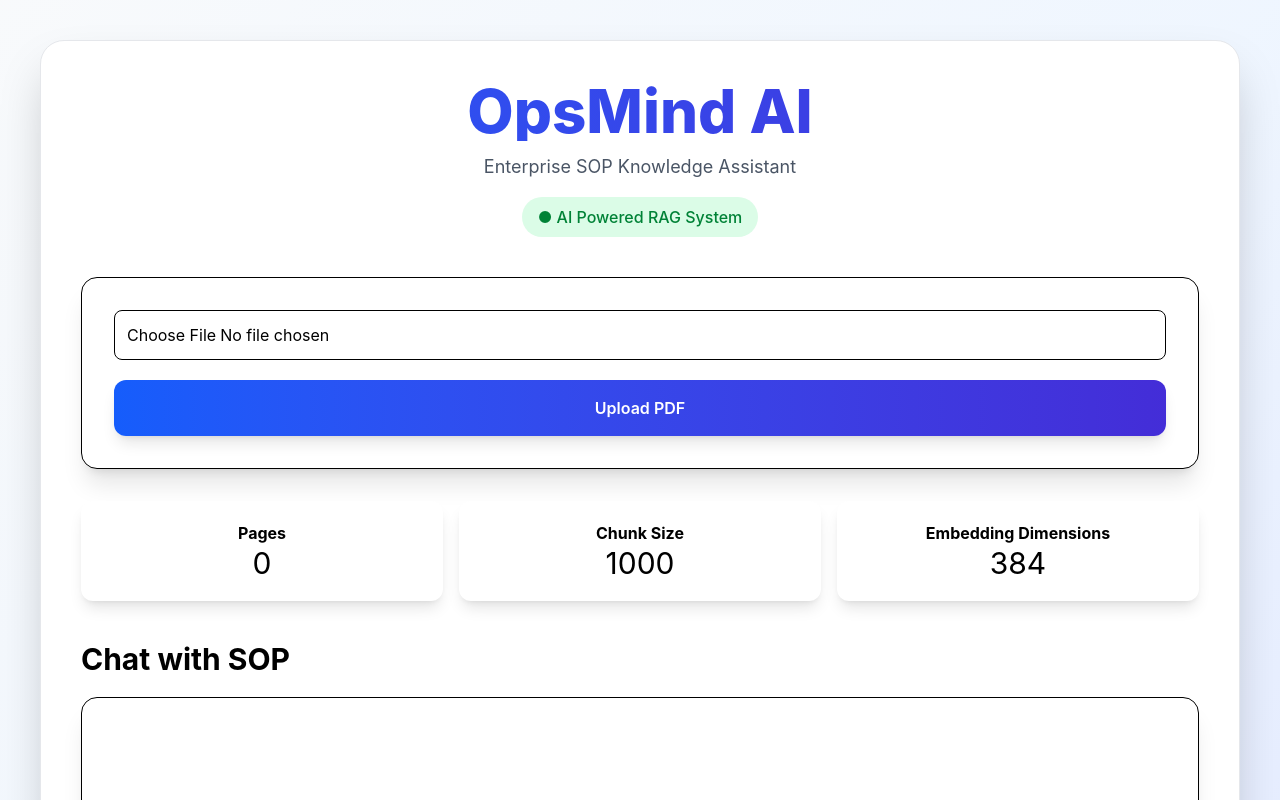
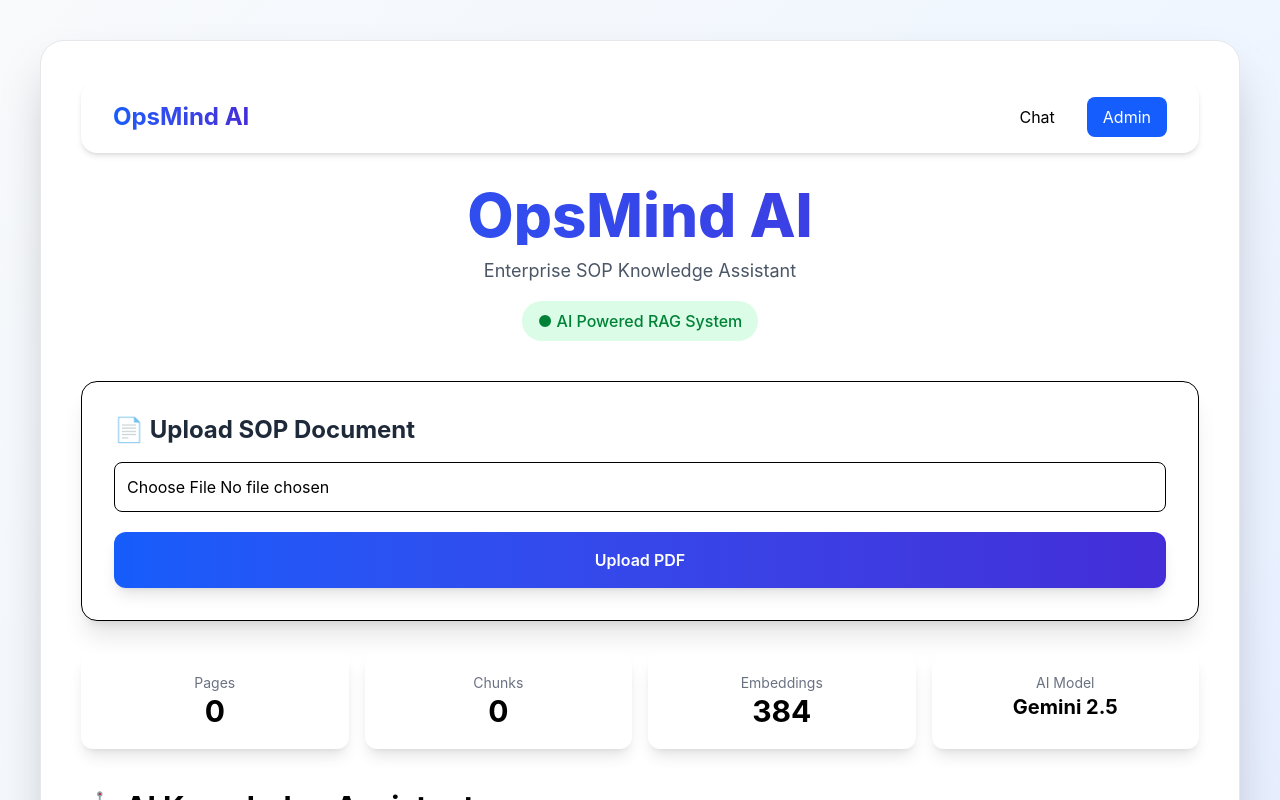
Before and after one commit to KANAND6031/Project2, a React app in the folder frontend/: page / in a window 1280 px wide. Shown: the top 800 px of the page. Built offline with nearby package versions, Linux system fonts and the light colour scheme; the HTML template or start-up script is replaced by a standard one.

Commit message:
Added Navbar

```diff
--- /dev/null
+++ b/frontend/src/components/Navbar.jsx
@@ -0,0 +1,68 @@
+import { Link } from "react-router-dom";
+
+const Navbar = () => {
+
+    return (
+
+        <nav
+            className="
+            bg-white
+            shadow-md
+            rounded-2xl
+            px-8
+            py-4
+            mb-8
+            flex
+            justify-between
+            items-center
+            "
+        >
+
+            <h1
+                className="
+                text-2xl
+                font-bold
+                bg-gradient-to-r
+                from-blue-600
+                to-indigo-700
+                bg-clip-text
+                text-transparent
+                "
+            >
+                OpsMind AI
+            </h1>
+
+            <div className="flex gap-4">
+
+                <Link
+                    to="/"
+                    className="
+                    px-4
+                    py-2
+                    rounded-lg
+                    hover:bg-gray-100
+                    "
+                >
+                    Chat
+                </Link>
+
+                <Link
+                    to="/admin"
+                    className="
+                    px-4
+                    py-2
+                    rounded-lg
+                    bg-blue-600
+                    text-white
+                    "
+                >
+                    Admin
+                </Link>
+
+            </div>
+
+        </nav>
+    );
+};
+
+export default Navbar;
--- /dev/null
+++ b/frontend/src/components/StatsBar.jsx
@@ -0,0 +1,95 @@
+const StatsBar = ({
+    pages,
+    chunks,
+    dimensions
+}) => {
+
+    return (
+
+        <div
+            className="
+            grid
+            grid-cols-1
+            md:grid-cols-4
+            gap-4
+            my-8
+            "
+        >
+
+            <div
+                className="
+                bg-white
+                shadow-lg
+                rounded-xl
+                p-5
+                text-center
+                "
+            >
+                <p className="text-sm text-gray-500">
+                    Pages
+                </p>
+
+                <h3 className="text-3xl font-bold">
+                    {pages || 0}
+                </h3>
+            </div>
+
+            <div
+                className="
+                bg-white
+                shadow-lg
+                rounded-xl
+                p-5
+                text-center
+                "
+            >
+                <p className="text-sm text-gray-500">
+                    Chunks
+                </p>
+
+                <h3 className="text-3xl font-bold">
+                    {chunks || 0}
+                </h3>
+            </div>
+
+            <div
+                className="
+                bg-white
+                shadow-lg
+                rounded-xl
+                p-5
+                text-center
+                "
+            >
+                <p className="text-sm text-gray-500">
+                    Embeddings
+                </p>
+
+                <h3 className="text-3xl font-bold">
+                    {dimensions || 384}
+                </h3>
+            </div>
+
+            <div
+                className="
+                bg-white
+                shadow-lg
+                rounded-xl
+                p-5
+                text-center
+                "
+            >
+                <p className="text-sm text-gray-500">
+                    AI Model
+                </p>
+
+                <h3 className="text-xl font-bold">
+                    Gemini 2.5
+                </h3>
+            </div>
+
+        </div>
+    );
+};
+
+export default StatsBar;
--- a/frontend/src/pages/UploadPage.jsx
+++ b/frontend/src/pages/UploadPage.jsx
@@ -1,3 +1,9 @@
+import Navbar
+from "../components/Navbar";
+
+import StatsBar
+from "../components/StatsBar";
+
 import { useState,useEffect,useRef } from "react";
 import API from "../services/api";
 
@@ -12,6 +18,10 @@
     const [progress, setProgress] = useState(0);
 
     const [pages, setPages] = useState(0);
+
+    const [totalChunks,
+    setTotalChunks] =
+    useState(0);
 
     const [embeddingInfo, setEmbeddingInfo] =
         useState(null);
@@ -106,6 +116,10 @@
 
             setPages(
                 response.data.pages
+            );
+
+            setTotalChunks(
+                response.data.totalChunks || 0
             );
 
             setEmbeddingInfo(
@@ -239,6 +253,7 @@
 border
 border-gray-200
 ">
+    <Navbar />
 
                 {/* Header */}
 
@@ -290,6 +305,15 @@
 mb-8
 border
 ">
+                <h2 className="
+text-2xl
+font-bold
+mb-4
+text-gray-800
+">
+📄 Upload SOP Document
+</h2>
+
                 <input
                     type="file"
                     accept=".pdf"
@@ -396,67 +420,21 @@
 
                 {/* Embedding Info */}
 
-                <div className="
-grid
-grid-cols-1
-md:grid-cols-3
-gap-4
-mt-8
-">
-
-<div className="
-bg-white
-shadow-lg
-rounded-xl
-p-5
-text-center
-">
-<h3 className="font-bold">
-Pages
-</h3>
-<p className="text-3xl">
-{pages}
-</p>
-</div>
-
-<div className="
-bg-white
-shadow-lg
-rounded-xl
-p-5
-text-center
-">
-<h3 className="font-bold">
-Chunk Size
-</h3>
-<p className="text-3xl">
-1000
-</p>
-</div>
-
-<div className="
-bg-white
-shadow-lg
-rounded-xl
-p-5
-text-center
-">
-<h3 className="font-bold">
-Embedding Dimensions
-</h3>
-<p className="text-3xl">
-384
-</p>
-</div>
-
-</div>
+<StatsBar
+    pages={pages}
+    chunks={totalChunks}
+    dimensions={
+        embeddingInfo?.embedding
+            ?.length || 384
+    }
+/>
 
                 {/* Chat Section */}
 
                 <div className="mt-10">
 
-                    <h2 className="text-3xl font-bold mb-5">
-                        Chat with SOP
+                    <h2 className="text-3xl font-bold mb-5 flex items-center gap-2">
+                        🤖 AI Knowledge Assistant
                     </h2>
 
                     <div className="
@@ -468,6 +446,25 @@
 overflow-y-auto
 p-6
 ">
+
+{
+messages.length === 0 && (
+
+<div className="
+flex
+items-center
+justify-center
+h-full
+text-gray-400
+text-lg
+">
+
+Ask a question about your uploaded SOP
+
+</div>
+
+)
+}
 
                         {
                             messages.map(
@@ -515,9 +512,13 @@
 
         <div className="mt-4 border-t pt-3 text-sm">
 
-            <strong>
-                Sources
-            </strong>
+            <h4 className="
+font-bold
+text-blue-600
+mb-2
+">
+Sources
+</h4>
 
             {
                 msg.sources.map(
```
Also changed, not shown: 2 other files (tests, documents, lock files or other folders).
